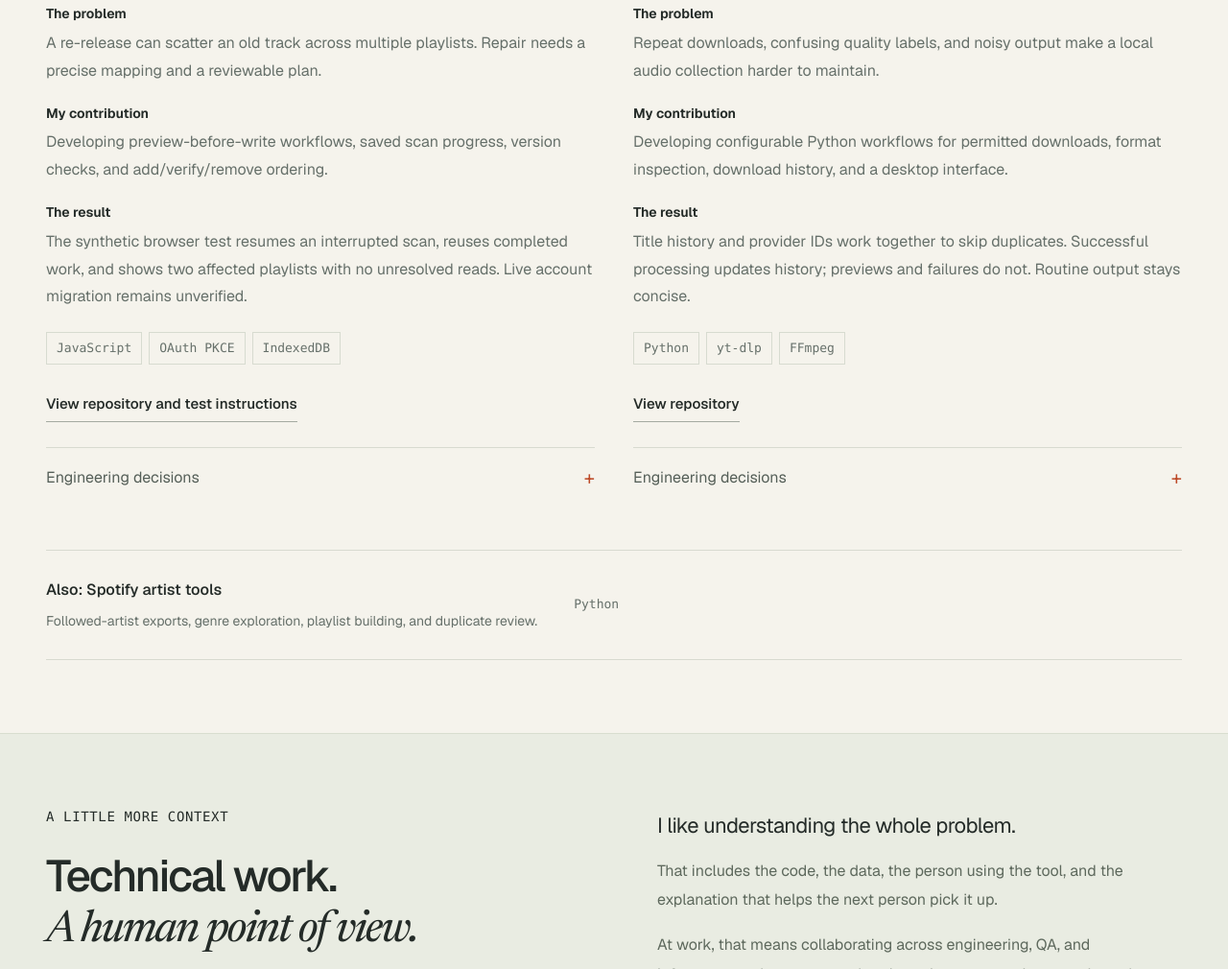
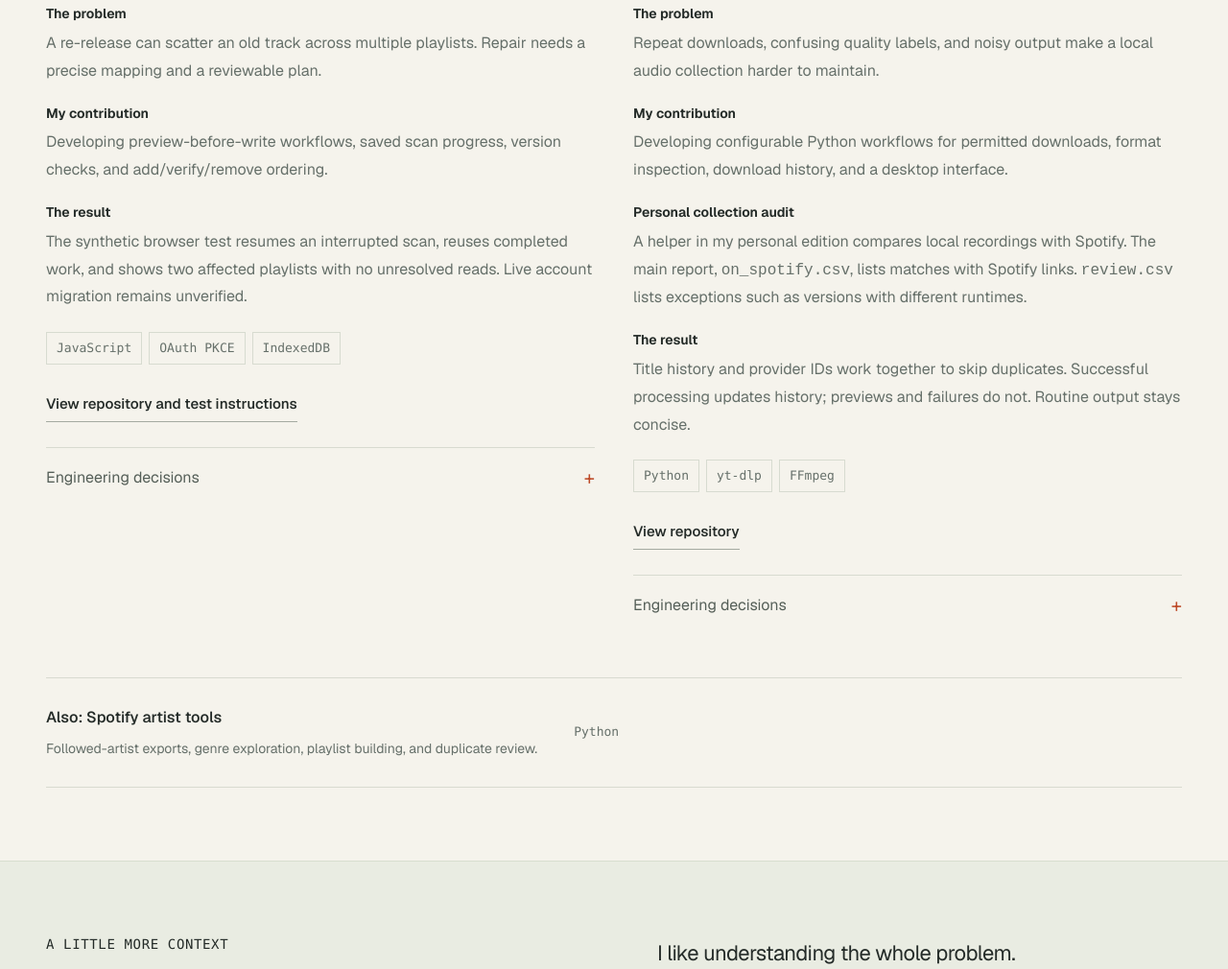
Before and after one commit to mrdc1790/mrdc1790.github.io, a website with bundled scripts: page index.html in a window 1280 px wide. Shown: the part 3227-4237 px from the top of the page at 96% size. Built offline with nearby package versions, Linux system fonts and the light colour scheme.

Commit message:
Explain the personal Spotify audit report

```diff
--- a/index.html
+++ b/index.html
@@ -490,6 +490,15 @@
                   </dd>
                 </div>
                 <div>
+                  <dt>Personal collection audit</dt>
+                  <dd>
+                    A helper in my personal edition compares local recordings
+                    with Spotify. The main report, <code>on_spotify.csv</code>,
+                    lists matches with Spotify links. <code>review.csv</code>
+                    lists exceptions such as versions with different runtimes.
+                  </dd>
+                </div>
+                <div>
                   <dt>The result</dt>
                   <dd>
                     Title history and provider IDs work together to skip
```
